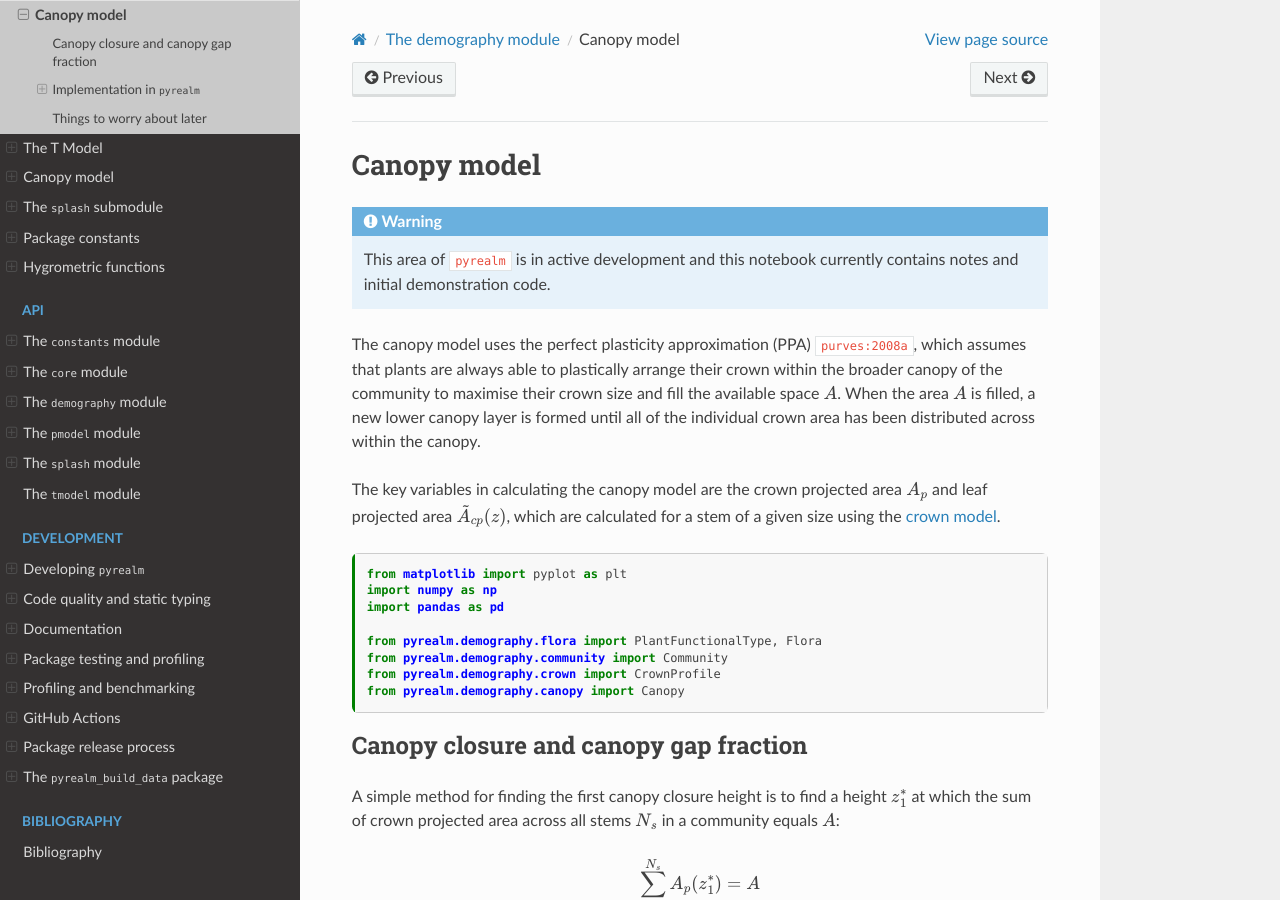
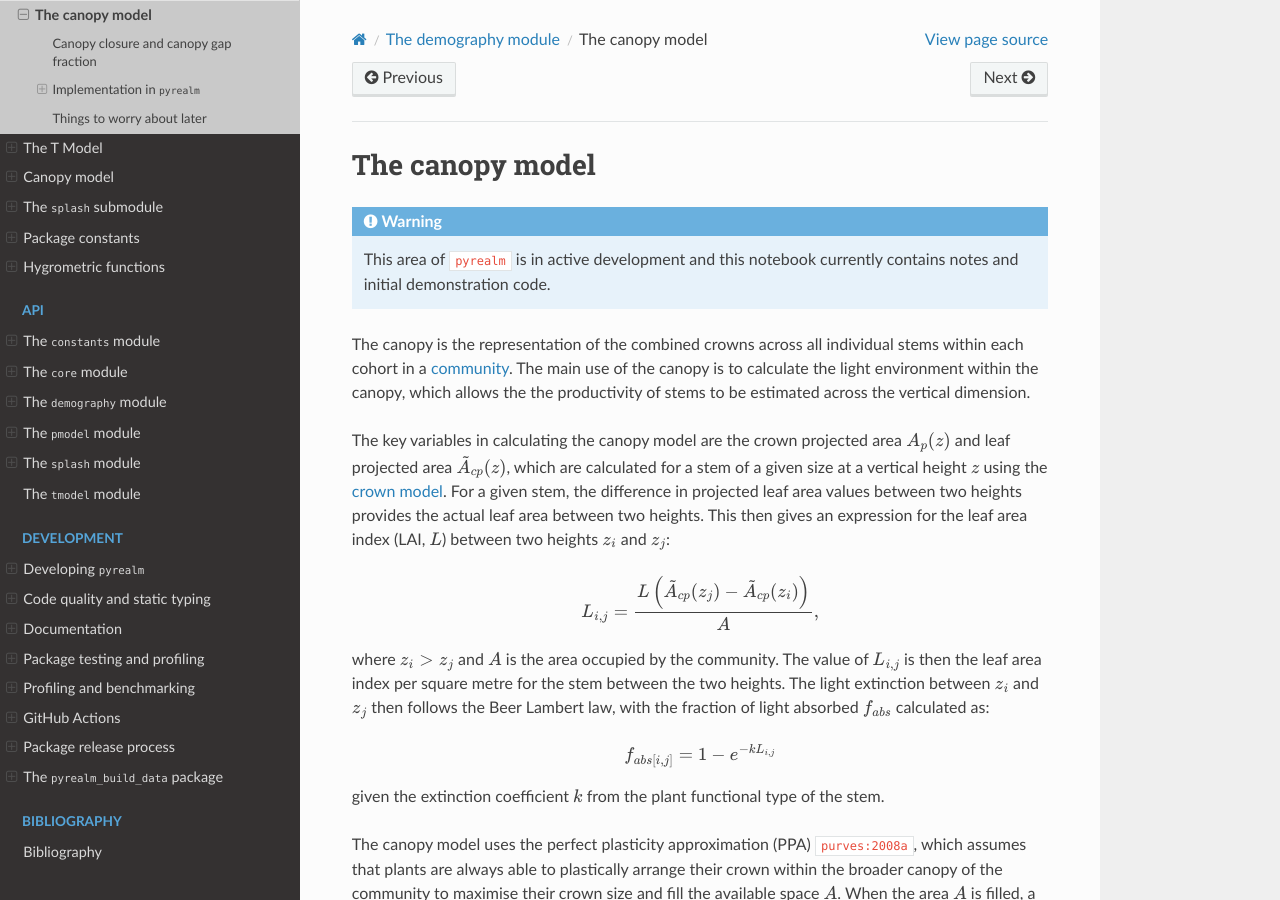
Before and after one commit to ImperialCollegeLondon/pyrealm, a Sphinx documentation site: the page built from docs/source/users/demography/canopy.md, in a window 1280 px wide and 900 px high. Built offline with Sphinx 7.4.7 and the Read the Docs theme 2.0.0, drawn with Linux system fonts in a browser that asks for light colours; cross-references to code outside the pages are shown as plain code; the version number is read from the project's files by our own code; some of the changed text lies outside the part shown.

Commit message:
Doc updates

````diff
--- a/docs/source/users/demography/canopy.md
+++ b/docs/source/users/demography/canopy.md
@@ -1,17 +1,14 @@
 ---
 jupytext:
-  formats: md:myst
   text_representation:
-    extension: .md
-    format_name: myst
-    format_version: 0.13
+    jupytext_version: 1.16.4
 kernelspec:
   display_name: Python 3 (ipykernel)
   language: python
   name: python3
 ---
 
-# Canopy model
+# The canopy model
 
 :::{admonition} Warning
 
@@ -20,15 +17,38 @@
 
 :::
 
+The canopy is the representation of the combined crowns across all individual stems
+within each cohort in a [community](./community.md). The main use of the canopy is
+to calculate the light environment within the canopy, which allows the the productivity
+of stems to be estimated across the vertical dimension.
+
+The key variables in calculating the canopy model are the crown projected area $A_p(z)$
+and leaf projected area $\tilde{A}_{cp}(z)$, which are calculated for a stem
+of a given size at a vertical height $z$ using the [crown model](./crown.md). For a
+given stem, the difference in projected leaf area values between two heights provides
+the actual leaf area between two heights. This then gives an expression for the leaf
+area index (LAI, $L$) between two heights $z_i$ and $z_j$:
+
+$$
+    L_{i,j} = \frac{L\left(\tilde{A}_{cp}(z_j) - \tilde{A}_{cp}(z_i)\right)}{A},
+$$
+
+where $z_i > z_j$ and $A$ is the area occupied by the community. The value of $L_{i,j}$
+is then the leaf area index per square metre for the stem between the two heights. The
+light extinction between $z_i$ and $z_j$ then follows the Beer Lambert law,
+with the fraction of light absorbed $f_{abs}$ calculated as:
+
+$$
+f_{abs[i,j]} = 1 - e^{-kL_{i,j}}
+$$
+
+given the extinction coefficient $k$ from the plant functional type of the stem.
+
 The canopy model uses the perfect plasticity approximation (PPA) {cite}`purves:2008a`,
 which assumes that plants are always able to plastically arrange their crown within the
 broader canopy of the community to maximise their crown size and fill the available
 space $A$. When the area $A$ is filled, a new lower canopy layer is formed until all
 of the individual crown area has been distributed across within the canopy.
-
-The key variables in calculating the canopy model are the crown projected area $A_p$
-and leaf projected area $\tilde{A}_{cp}(z)$, which are calculated for a stem
-of a given size using the  [crown model](./crown.md).
 
 ```{code-cell}
 from matplotlib import pyplot as plt
@@ -123,7 +143,35 @@
 We can now calculate the canopy model for the community:
 
 ```{code-cell}
-canopy = Canopy(community=community, canopy_gap_fraction=2 / 32)
+:lines_to_next_cell: 2
+
+hghts = np.linspace(26, 0, num=251)[:, None]
+canopy = Canopy(
+    community=community, canopy_gap_fraction=2 / 32, layer_heights=hghts, fit_ppa=False
+)
+```
+
+```{code-cell}
+fig, (ax1, ax2, ax3, ax4, ax5) = plt.subplots(ncols=5, sharey=True, figsize=(12, 6))
+
+ax1.plot(canopy.fapar_profile, hghts)
+
+ax2.plot(np.cumsum(canopy.fapar_profile), hghts)
+ax3.plot(canopy.layer_stem_leaf_area, hghts)
+ax4.plot(canopy.crown_profile.projected_leaf_radius, hghts)
+
+ax5.set_prop_cycle("color", ["r", "b", "g"])
+ax5.plot(canopy.crown_profile.crown_radius, hghts)
+ax5.plot(canopy.crown_profile.projected_leaf_radius, hghts, linestyle="--")
+
+# ax1.plot(canopy.crown_profile.projected_leaf_radius, hghts)
+# ax1.plot(canopy.crown_profile.projected_crown_radius, hghts)
+# ax1.set_aspect(1)
+# plt.xscale('log')
+```
+
+```{code-cell}
+canopy.stem_fapar.sum()
 ```
 
 We can then look at three key properties of the canopy model: the layer closure
````
Also changed, not shown: other parts of docs/source/users/demography/canopy.md (+2 -2 lines), pyproject.toml (+4 -4 lines).
